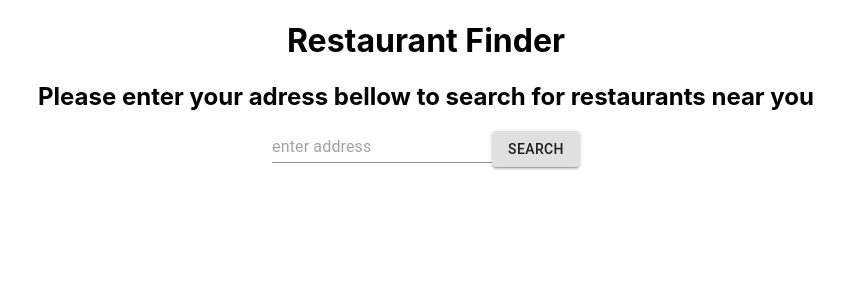
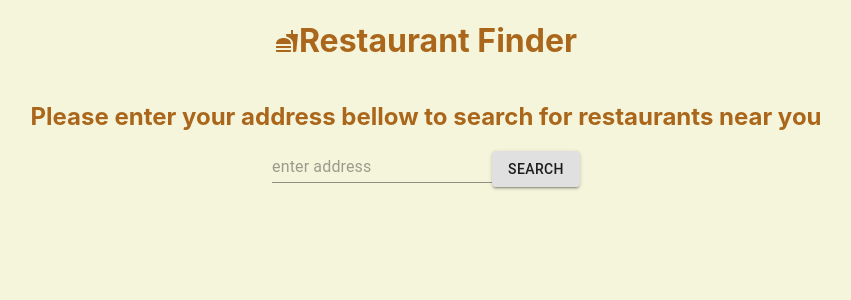
Before and after one commit to kslewis19/restaurant-finder, a React (Create React App) app: page / in a window 1280 px wide. Shown: the top 300 px of the page, without its empty margins (214-1065 px from the left). Built offline with nearby package versions, Linux system fonts and the light colour scheme.

Commit message:
added filter list function

```diff
--- a/package.json
+++ b/package.json
@@ -4,6 +4,7 @@
   "private": true,
   "dependencies": {
     "@material-ui/core": "^4.11.4",
+    "@material-ui/icons": "^4.11.2",
     "@testing-library/jest-dom": "^5.12.0",
     "@testing-library/react": "^11.2.7",
     "@testing-library/user-event": "^12.8.3",
--- a/src/AddressForm.js
+++ b/src/AddressForm.js
@@ -2,6 +2,8 @@ import Button from '@material-ui/core/Button';
 import { TextField, FormLabel } from '@material-ui/core';
 import { useEffect, useState } from 'react';
 import './App.css';
+
+const API_KEY= process.env.REACT_APP_API_KEY
 
 function AddressForm(props){
 
@@ -14,13 +16,28 @@ function AddressForm(props){
 
     }
     const fetchCoords=()=>{
-        props.setHasAdd(true)
+        const url = new URL("https://maps.googleapis.com/maps/api/geocode/json?");
+        url.searchParams.append("key", API_KEY);
+        url.searchParams.append("address", address);
+
+
+        const axios = require('axios');
+        axios.get(url)
+        .then(response => {
+          const formated= response.data.results[0].geometry.location.lat+","+ response.data.results[0].geometry.location.lng
+          console.log(formated)
+          props.setCoords(formated)
+          props.setHasAdd(true)
+        }, error => {
+          console.log(error);
+        });
+
     }
 
 
     return(
-        <div class= "Address">
-            <h2> Please enter your adress bellow to search for restaurants near you</h2>
+        <div className= "Address">
+            <h2> Please enter your address bellow to search for restaurants near you</h2>
             <form method="post" onSubmit={handleSubmit}>
             <TextField name='value' value={address} onChange={(event)=>{setAddress(event.target.value)}} placeholder={'enter address'} >
             </TextField>
--- a/src/App.css
+++ b/src/App.css
@@ -29,7 +29,9 @@
 
 .App-link {
   color: #61dafb;
+  min-height: 100%;
 }
+
 
 @keyframes App-logo-spin {
   from {
--- a/src/App.js
+++ b/src/App.js
@@ -3,16 +3,17 @@ import './App.css';
 import RestaurantViewer from './RestaurantViewer'
 import AddressForm from './AddressForm'
 import { useEffect, useState } from 'react';
+import FastfoodIcon from '@material-ui/icons/Fastfood';
 
 function App() {
   const [hasAdd, setHasAdd]= useState(false)
-  const [coords, setCoords] = useState("-33.8670522,151.1957362")
+  const [coords, setCoords] = useState("0,0")
 
 
   return (
-    <div >
-      <div style={{flexDirection: "row",textAlign:"center"}}>
-
+    <div class="root" >
+      <div style={{display:"flex",flexDirection: "row",justifyContent:"center",alignItems:"center"}}>
+    <FastfoodIcon style={{size: 20}}/>
     <h1 >Restaurant Finder</h1>
     </div>
     {hasAdd? <RestaurantViewer coords={coords} />:<AddressForm setHasAdd= {setHasAdd} setCoords={setCoords} />}
--- a/src/RestaurantViewer.js
+++ b/src/RestaurantViewer.js
@@ -28,7 +28,8 @@ const API_KEY= process.env.REACT_APP_API_KEY
 function RestaurantViewer(props){
     const classes = useStyles();
     const [restaurants, setRestaurants]= useState([])
-    const [radius,setRadius]= useState(1000)
+    const [filterd, setFiltered]= useState([])
+    const [radius,setRadius]= useState(5000)
 
     useEffect(()=>{
 
@@ -45,18 +46,27 @@ function RestaurantViewer(props){
           const axios = require('axios');
           axios.get(url)
           .then(response => {
-            console.log(response.data.results);
-            setRestaurants(response.data.results)
+            //console.log(response.data.results);
+
+            filterList(response.data.results)
           }, error => {
             console.log(error);
           });
+    }
+    const filterList= (data)=>{
+        console.log("res",data)
+        const newRest = data.filter(rest=>rest.opening_hours.open_now==true);
+
+        console.log("filt",newRest)
+        //setFiltered(newRest)
+        setRestaurants(newRest)
     }
 
 
 
     return(
-        <div >
-             <div style ={{flex:1}}>
+        <div style ={{display: "flex",flexDirection:"row"}} >
+             <div style ={{display: "flex",flex:1, width: "50%", justifyContent:"center"}}>
              <List className={classes.root}>
 
             {restaurants.map((rest,key)=>(
@@ -68,6 +78,9 @@ function RestaurantViewer(props){
 
             </List>
             </div>
+            <div style ={{display: "flex",flex:1, width: "50%"}}>
+                the map go here
+                </div>
 
         </div>
     )
--- a/src/index.css
+++ b/src/index.css
@@ -5,9 +5,17 @@ body {
     sans-serif;
   -webkit-font-smoothing: antialiased;
   -moz-osx-font-smoothing: grayscale;
+  color: rgb(170, 103, 27);
+  background-color: beige;
+  width: 100%;
+
 }
 
 code {
   font-family: source-code-pro, Menlo, Monaco, Consolas, 'Courier New',
     monospace;
 }
+
+html, body, #root, .App {
+  height: 100%;
+}
```
Also changed, not shown: 1 other file (tests, documents, lock files or other folders).
